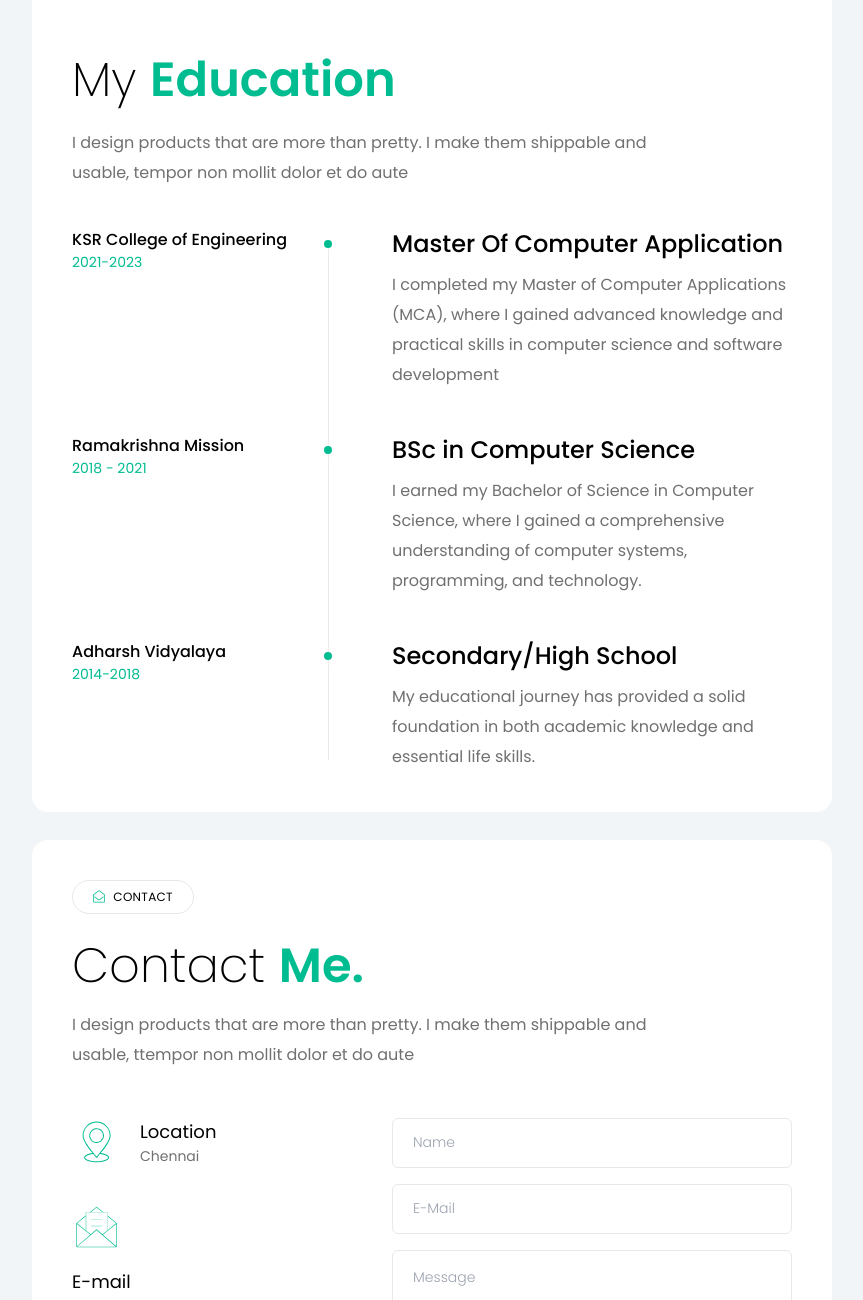
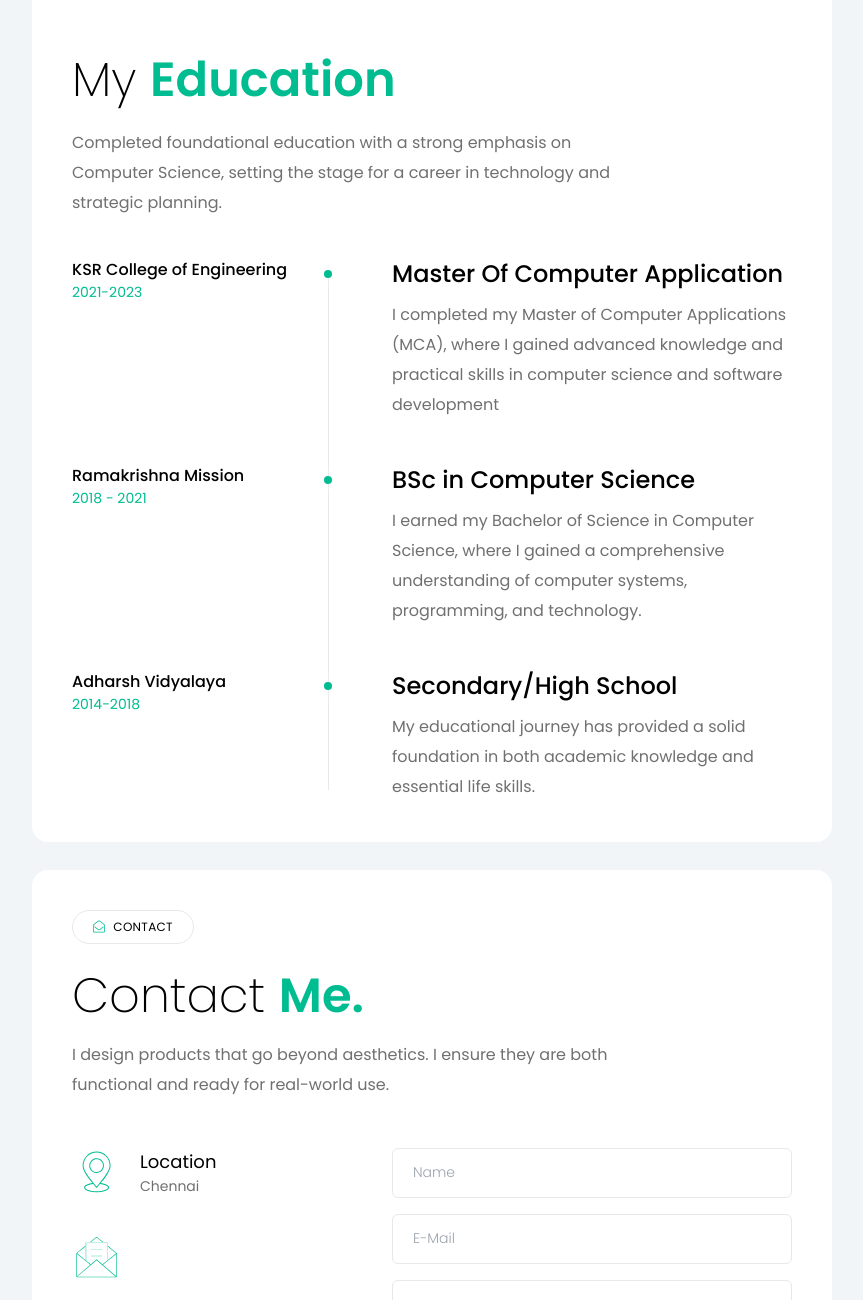
Before and after one commit to vidhyadharan13/portfolio, a plain HTML site: page index.html in a window 1280 px wide. Shown: the part 3500-4800 px from the top of the page, without its empty margins (328-1191 px from the left). Drawn offline with Linux system fonts and the light colour scheme.

Commit message:
content modification

```diff
--- a/index.html
+++ b/index.html
@@ -1054,8 +1054,7 @@
                                 My <span class="font-semibold text-theme">Education</span>
                             </h2>
                             <p class="max-w-xl mt-4 md:mt-6 subtitle">
-                                I design products that are more than pretty. I make them shippable and usable, tempor
-                                non mollit dolor et do aute
+                                Completed foundational education with a strong emphasis on Computer Science, setting the stage for a career in technology and strategic planning.
                             </p>
                         </div>
 
@@ -1442,8 +1441,8 @@
                                 Contact <span class="font-semibold text-theme">Me.</span>
                             </h2>
                             <p class="mt-3.5 md:mt-5 subtitle max-w-sectionTitle">
-                                I design products that are more than pretty. I make them shippable and usable, ttempor
-                                non mollit dolor et do aute
+                                I design products that go beyond aesthetics.
+                                I ensure they are both functional and ready for real-world use.
                             </p>
                         </div><!--./section-title-->
 
```
